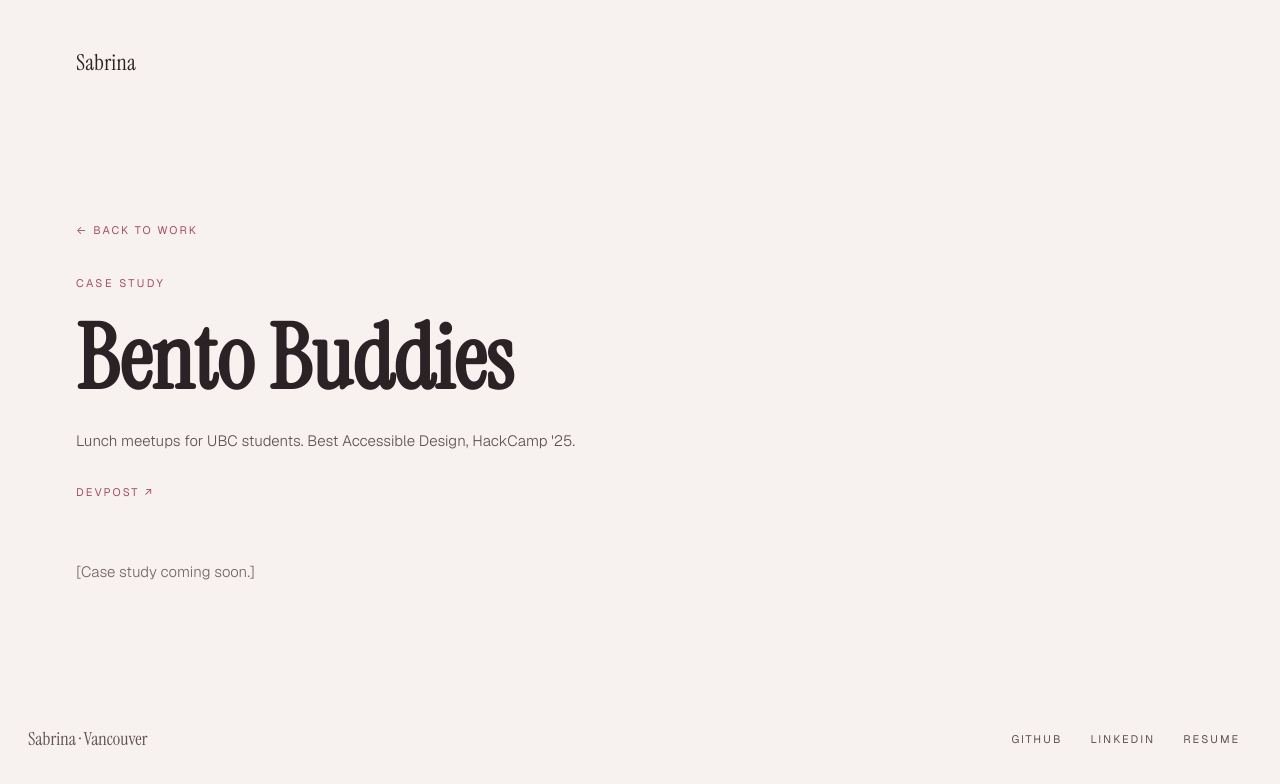
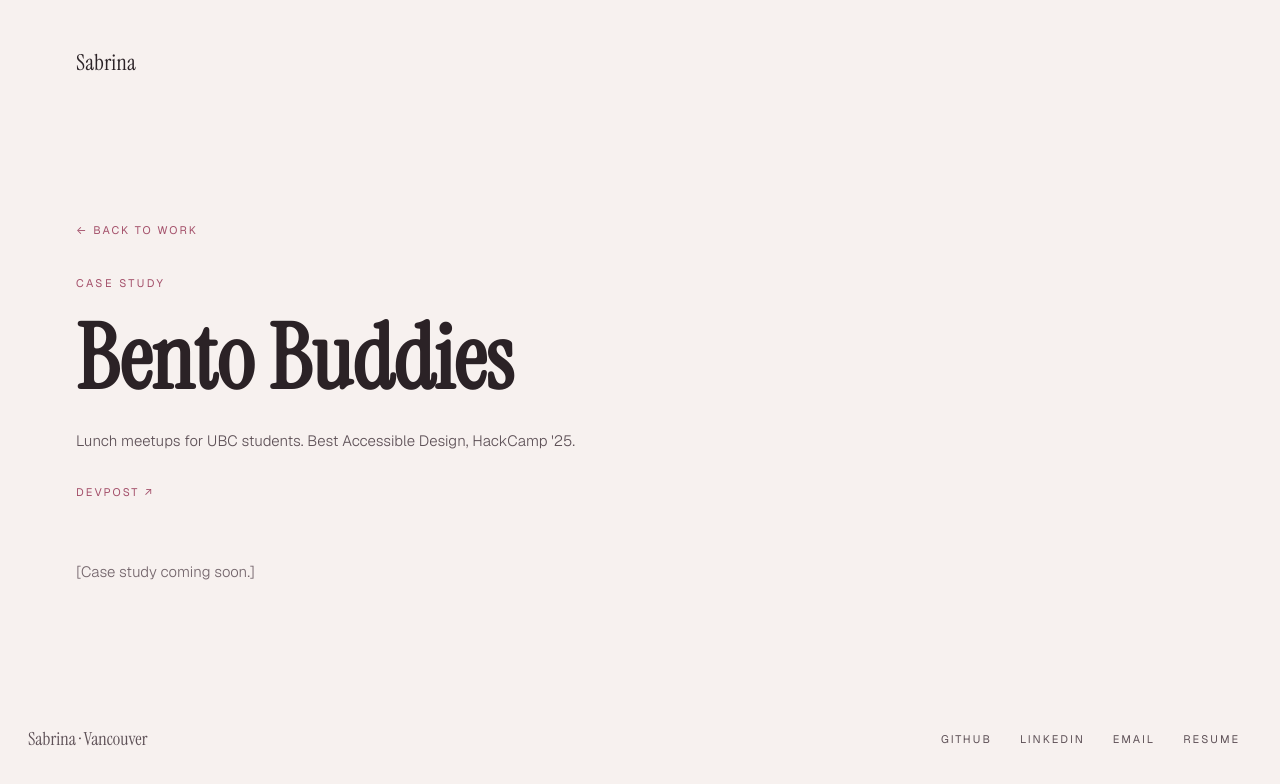
Before and after one commit to sabrinayuan07-cloud/Portfolio, a plain HTML site: page case-studies/bento-buddies.html in a window 1280 px wide. Drawn offline with nearby package versions, Linux system fonts and the light colour scheme.

Commit message:
Replace crow favicon with a pearl, add email to footers
The browser-tab favicon was still the crow; swapped it for a small
glowing pearl on night background to match the hero. Also adds a
visible Email link (mailto) to the homepage and case-study footers,
not just the hidden CTA mailto target.

Co-Authored-By: Claude Sonnet 5 <noreply@anthropic.com>

```diff
--- a/case-studies/bento-buddies.html
+++ b/case-studies/bento-buddies.html
@@ -40,6 +40,7 @@
   <nav class="footer-social" aria-label="Social">
     <a href="https://github.com/sabrinayuan07-cloud" class="lnk">GitHub</a>
     <a href="https://www.linkedin.com/in/sabrina-yuan-062b4422b/" class="lnk">LinkedIn</a>
+    <a href="mailto:sabrinayuan.07@gmail.com" class="lnk">Email</a>
     <a href="../Sabrina_Yuan_Resume.pdf" class="lnk" target="_blank" rel="noopener">Resume</a>
   </nav>
 </footer>
```
Also changed, not shown: case-studies/biocbot.html (+1 -0 lines), case-studies/memorylane.html (+1 -0 lines), case-studies/ripple.html (+1 -0 lines), index.html (+1 -0 lines), assets/favicon.svg.
